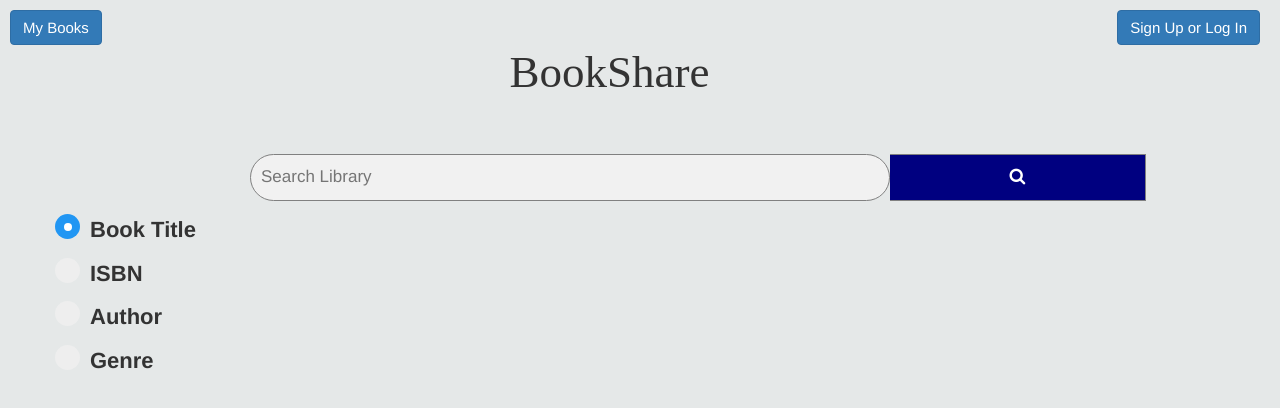
After one commit to VNGLR/Websys-project, a PHP site: page /home_screen.html in a window 1280 px wide. The commit adds this page. Shown: the top 408 px of the page. Run offline with PHP 8.4, Linux system fonts and the light colour scheme.

Commit message:
Added home screen/splash screen

```diff
--- /dev/null
+++ b/home_screen.html
@@ -0,0 +1,80 @@
+<!doctype html>
+<html>
+	<head>
+		<title>BookShare</title>
+		<link rel="stylesheet" href="https://maxcdn.bootstrapcdn.com/bootstrap/3.3.7/css/bootstrap.min.css">
+    	<link rel="stylesheet" type="text/css" href="resources/splash_screen.css"/>
+    	<link rel="stylesheet" href="https://cdnjs.cloudflare.com/ajax/libs/font-awesome/4.7.0/css/font-awesome.min.css">
+	</head>
+	<body>
+	<div id = "splash_primary">
+		<div class = "inner" id = "mybooks"> <a class="btn btn-primary" href="#" role="button" id="booksbtn">My Books</a> </div>
+		<!-- <div class = "inner" id = "title"> <p class = "splash_title"> BookShare </p> </div> -->
+		<div class = "inner" id = "signup"><a class="btn btn-primary" href="#" role="button" id="signup">Sign Up or Log In</a> </div>
+	</div>
+
+	<br/>
+	<br/>
+
+	<div id = "splash_secondary">
+		<div class = "innersecond" id = "title"> <p class = "splash_title"> BookShare </p> </div>
+	</div>
+
+
+	<br/>
+
+	<br/>
+
+
+	<!-- The form -->
+	<form class="example" action="action_page.php">
+	  <input type="text" class = "round" placeholder="Search Library" name="search">
+	  <button type="submit"><i class="fa fa-search"></i></button>
+	  <br/>
+		<br/>
+		<br/>
+		<form class = "search_params">
+	  		<label class="container">Book Title
+			  <input type="radio" checked="checked" name="radio">
+			  <span class="checkmark"></span>
+			</label>
+			<label class="container">ISBN
+			  <input type="radio" name="radio">
+			  <span class="checkmark"></span>
+			</label>
+			<label class="container">Author
+			  <input type="radio" name="radio">
+			  <span class="checkmark"></span>
+			</label>
+			<label class="container">Genre
+			  <input type="radio" name="radio">
+			  <span class="checkmark"></span>
+			</label>
+	  	</form>
+	</form>
+
+
+<!--
+	<form class="submission" action="action_page.php">
+  		<input type="text" name="search" class="round" placeholder="Search Library" id = "search_toolbar"/>
+  		<button type="submit"><i class="fa fa-search"></i></button>
+	</form>
+
+			 -->
+
+			<!-- <div class = "search_wrapper">
+			    <div class="search">
+
+			      <input type="text" name="search" class="round" placeholder="Search Library" id = "search_toolbar"/>
+
+			    </div>
+
+			    <div class = "search">
+			    	<button type="submit"><i class="fa fa-search"></i></button>
+			    </div>
+			</div> -->
+
+
+
+	</body>
+</html>
--- a/resources/search.css
+++ b/resources/search.css
@@ -14,6 +14,9 @@ body {
 #booksbtn {
 	margin-left: 10px;
 }
+
+
+
 
 
 h1 {
--- /dev/null
+++ b/resources/splash_screen.css
@@ -0,0 +1,216 @@
+.splash_title{
+	text-align: center;
+	font-family: 'Times New Roman';
+	font-size: 45px;
+}
+
+body {
+	background-color:  #e5e8e8;
+}
+
+
+#splash_primary{
+	text-align: center;
+	width: 100%;
+}
+
+
+.inner{
+	display: inline-block;
+}
+
+#mybooks{
+	float: left;
+
+}
+
+.splash_title{
+	text-align: center;
+}
+
+#signup{
+	float: right;
+	font-size: 15px;
+	margin-right: 10px;
+	margin-top: 5px;
+
+}
+
+
+#booksbtn{
+	font-size: 15px;
+	float: left;
+	margin-left: 10px;
+	margin-top: 10px;
+}
+
+
+#signup{
+	font-size: 15px;
+}
+
+
+#search_toolbar{
+	height: 45px;
+}
+
+.round {
+    width: 80%;
+    border-radius: 30px;
+    border: 1px #000 solid;
+    /*padding: 5px 5px 5px 25px;*/
+    /*position: absolute;*/
+    /*top: 0;*/
+    /*left: 0;*/
+    /*z-index: 5;*/
+}
+
+.corner {
+    position: absolute;
+    top: 3px;
+    left: 5px;
+
+    height: 20px;
+    width: 20px;
+    z-index: 10;
+    border-radius: 10px;
+    border: none;
+    background: #000; /* Set the bg image here. with "no-repeat" */
+}
+
+.search {
+    position: relative;
+    display: inline-block;
+    width: 190px;
+    height: 100px;
+}
+
+* {
+  box-sizing: border-box;
+}
+
+*{
+  box-sizing: border-box;
+}
+
+/* Style the search field */
+form.example input[type=text] {
+  padding: 10px;
+  font-size: 17px;
+  border: 1px solid grey;
+  float: left;
+  width: 50%;
+  background: #f1f1f1;
+  margin-left: 250px;
+}
+
+/* Style the submit button */
+form.example button {
+  float: left;
+  width: 20%;
+  padding: 10px;
+  background: navy;
+  color: white;
+  font-size: 17px;
+  border: 1px solid grey;
+  border-left: none; /* Prevent double borders */
+  cursor: pointer;
+}
+
+form.example button:hover {
+  background: #0b7dda;
+}
+
+/* Clear floats */
+form.example::after {
+  content: "";
+  clear: both;
+  display: table;
+}
+
+#search_icon{
+	margin-right: 20px;
+}
+
+.search_submit{
+	display: inline-block;
+}
+
+.search_params{
+
+/* Create a custom radio button */
+
+  /*position: absolute;
+  top: 0;
+  left: 0;
+  height: 25px;
+  width: 25px;
+  background-color: #eee;
+  border-radius: 50%;*/
+
+}
+
+
+/* The container */
+.container {
+    display: block;
+    position: relative;
+    padding-left: 35px;
+    margin-bottom: 12px;
+    cursor: pointer;
+    font-size: 22px;
+    -webkit-user-select: none;
+    -moz-user-select: none;
+    -ms-user-select: none;
+    user-select: none;
+}
+
+/* Hide the browser's default radio button */
+.container input {
+    position: absolute;
+    opacity: 0;
+    cursor: pointer;
+}
+
+/* Create a custom radio button */
+.checkmark {
+    position: absolute;
+    top: 0;
+    left: 0;
+    height: 25px;
+    width: 25px;
+    background-color: #eee;
+    border-radius: 50%;
+}
+
+/* On mouse-over, add a grey background color */
+.container:hover input ~ .checkmark {
+    background-color: #ccc;
+}
+
+/* When the radio button is checked, add a blue background */
+.container input:checked ~ .checkmark {
+    background-color: #2196F3;
+}
+
+/* Create the indicator (the dot/circle - hidden when not checked) */
+.checkmark:after {
+    content: "";
+    position: absolute;
+    display: none;
+}
+
+/* Show the indicator (dot/circle) when checked */
+.container input:checked ~ .checkmark:after {
+    display: block;
+}
+
+/* Style the indicator (dot/circle) */
+.container .checkmark:after {
+ 	top: 9px;
+	left: 9px;
+	width: 8px;
+	height: 8px;
+	border-radius: 50%;
+	background: white;
+}
```
